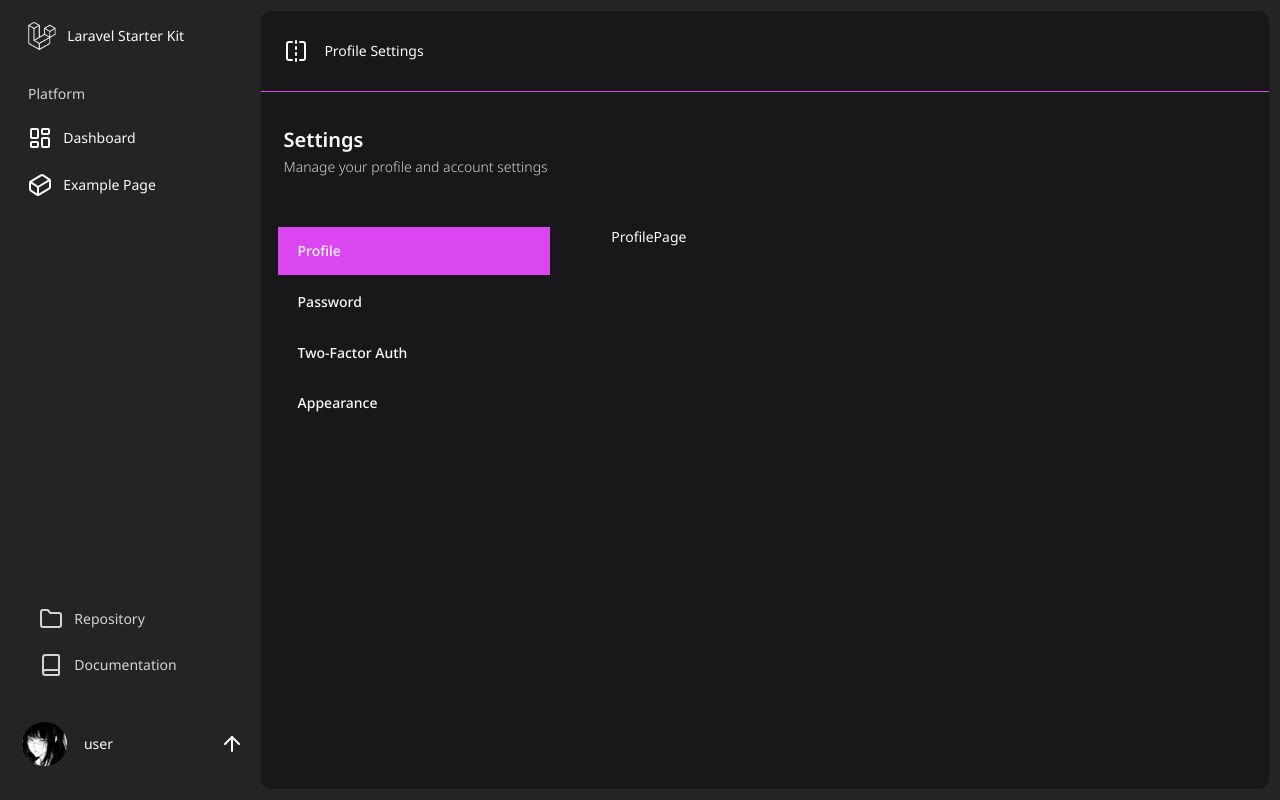
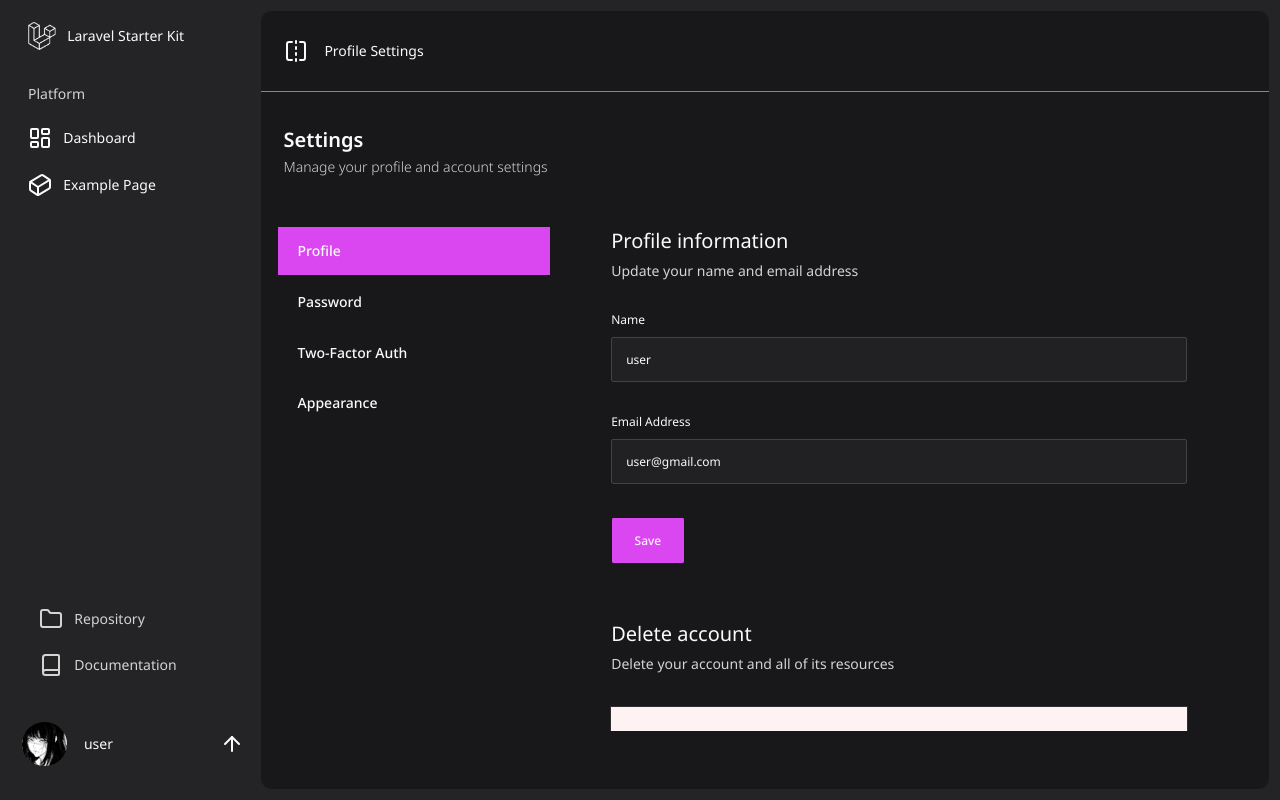
Before and after one commit to SPADE-VEXZY/mcf4-starterkit-ui, a Next.js app: page /settings/profile in a window 1280 px wide. Built offline with nearby package versions, Linux system fonts and the light colour scheme.

Commit message:
feat:profile finished

```diff
--- a/app/settings/profile/page.tsx
+++ b/app/settings/profile/page.tsx
@@ -1,11 +1,12 @@
 import DashboardLayout from "@/components/DashboardLayout";
 import SettingsLayout from "@/components/SettingsLayout";
+import ProfileEditForm from "@/features/profile/components/ProfileEditForm";
 
 const ProfilePage = () => {
   return (
     <DashboardLayout>
         <SettingsLayout>
-            <div>ProfilePage</div>
+            <ProfileEditForm/>
         </SettingsLayout>
     </DashboardLayout>
   );
--- a/components/SettingsLayout.tsx
+++ b/components/SettingsLayout.tsx
@@ -8,7 +8,7 @@ const SettingsLayout = ({ children }: { children: React.ReactNode }) => {
   const pathname = usePathname();
 
   return (
-    <div>
+    <div className="h-[90vh] overflow-y-scroll">
       <SettingsHeader pathname={pathname} />
 
       <div className="flex">
--- /dev/null
+++ b/features/profile/components/ProfileEditForm.tsx
@@ -0,0 +1,61 @@
+"use client";
+
+import { Button } from '@/components/ui/button';
+import { Card, CardContent } from '@/components/ui/card';
+import { Input } from '@/components/ui/input';
+import { Label } from '@/components/ui/label';
+import React from 'react'
+
+const ProfileEditForm = () => {
+  return (
+    <div className="max-w-xl space-y-10">
+        <div className='space-y-6'>
+            <div className='space-y-1'>
+                <h2 className="text-xl">Profile information</h2>
+                <p className="text-sm text-muted-foreground">
+                    Update your name and email address
+                </p>
+            </div>
+            <form>
+                <div className='space-y-6'>
+                    <div className="space-y-2">
+                        <Label htmlFor="name">Name</Label>
+                        <Input id="name" defaultValue="user" />
+                    </div>
+                    <div className="space-y-2">
+                        <Label htmlFor="name">Email Address</Label>
+                        <Input id="email" defaultValue="user@gmail.com" />
+                    </div>
+                    <Button type='submit' className="p-4" >Save</Button>
+                </div>
+            </form>
+        </div>
+        {/* Delete Account */}
+      <div className="space-y-6">
+        <div className='space-y-1'>
+          <h3 className="text-xl">Delete account</h3>
+          <p className="text-sm text-muted-foreground">
+            Delete your account and all of its resources
+          </p>
+        </div>
+
+        <Card className="border-red-200 bg-red-50">
+          <CardContent className="">
+            <div className='space-y-1'>
+              <p className="text-red-600 text-sm font-semibold">Warning</p>
+              <p className="text-sm text-red-500">
+                Please proceed with caution, this cannot be undone.
+              </p>
+            </div>
+
+            <Button className="bg-red-500 mt-5" >
+              Delete account
+            </Button>
+          </CardContent>
+        </Card>
+      </div>
+    </div>
+  )
+}
+
+export default ProfileEditForm
```
